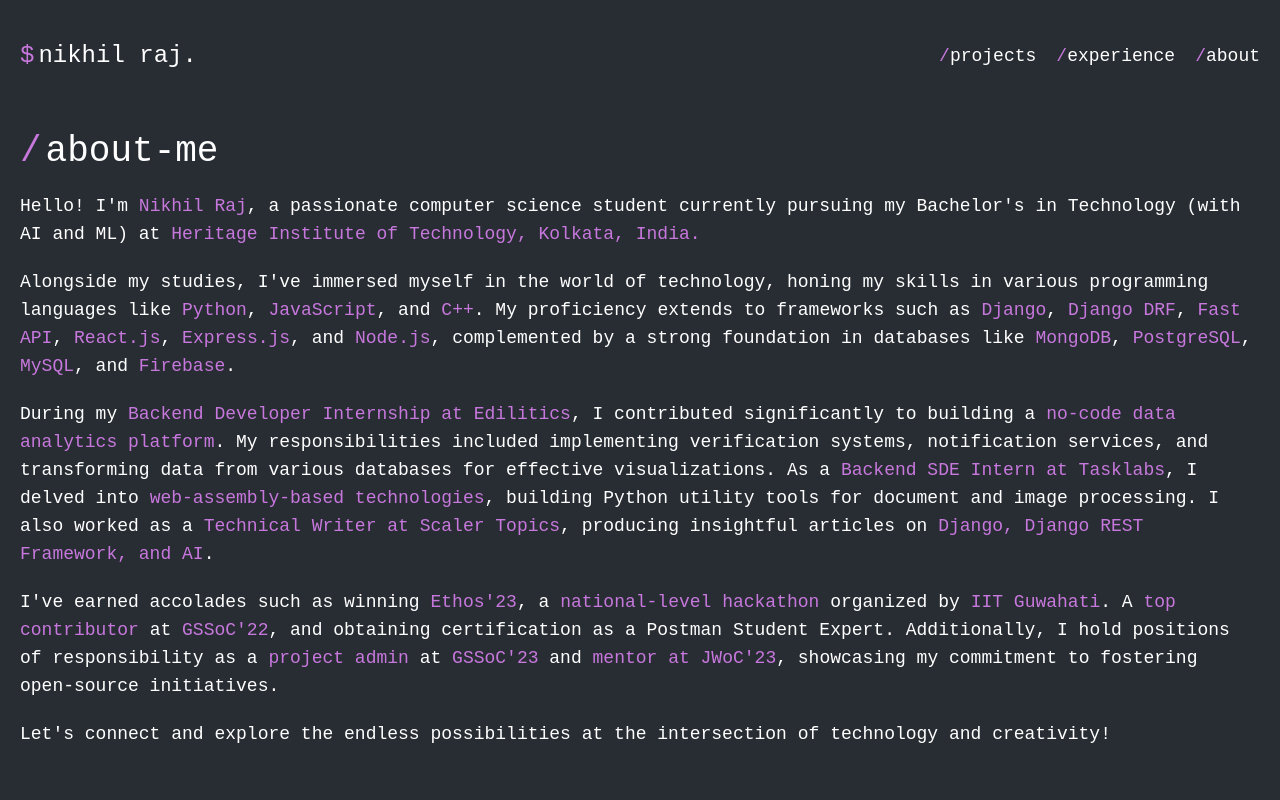
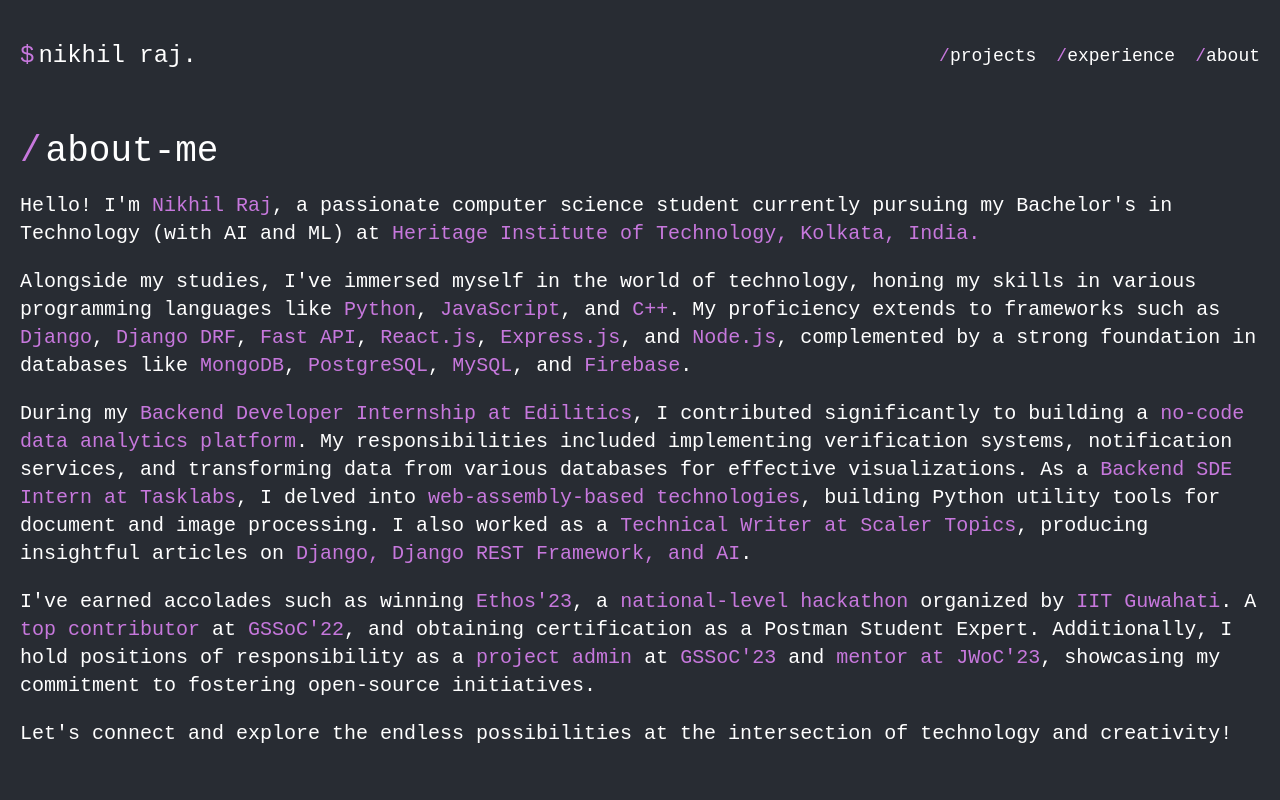
Before and after one commit to nikhil25803/portfolio, a React (Vite) app: page /about in a window 1280 px wide. Shown: the top 800 px of the page. Built offline with nearby package versions, Linux system fonts and the light colour scheme; a web font is replaced by a local one.

Commit message:
Font Issue

```diff
--- a/src/components/HeroSection.tsx
+++ b/src/components/HeroSection.tsx
@@ -23,7 +23,7 @@
               <span className="text-textPrimary">scalable and robust</span>{" "}
               backend architectures.
             </div>
-            <div className="text-base md:text-xl">
+            <div className="text-base lg:text-xl">
               When I'm not watching{" "}
               <span className="text-textPrimary">movies 🎬</span>, I build
               projects, participate in
--- a/src/components/cards/ExperienceCard.tsx
+++ b/src/components/cards/ExperienceCard.tsx
@@ -10,13 +10,13 @@
 const ExperienceCard = (props: ExperienceCardDetails) => {
   return (
     <div className="flex flex-col gap-5 border-0 border-solid border-l-2 border-textGray px-4 py-4 rounded-lg hover:shadow-2xl">
-      <div className="text-xl md:text-3xl lg:text-3xl  text-textPrimary">
+      <div className="text-xl md:text-2xl lg:text-3xl  text-textPrimary">
         {props.position}
       </div>
       <div className="text-lg md:text-xl lg:text-2xl">
         {props.companyName} | {props.fromDate} - {props.toDate}
       </div>
-      <div className="space-y-2 text-base md:text-lg">
+      <div className="space-y-2 text-base lg:text-xl">
         {props.points.map((point) => {
           return (
             <p key={point}>
--- a/src/pages/About.tsx
+++ b/src/pages/About.tsx
@@ -14,7 +14,7 @@
           <span className="text-textPrimary mr-1">/</span>about-me
         </div>
         <div className="grid grid-cols-1 justify-center items-center gap-5 mb-10">
-          <div className="mt-5 flex flex-col gap-5 text-base md:text-lg ">
+          <div className="mt-5 flex flex-col gap-5 text-base lg:text-xl">
             <p>
               Hello! I'm <span className="text-textPrimary">Nikhil Raj</span>, a
               passionate computer science student currently pursuing my
```
